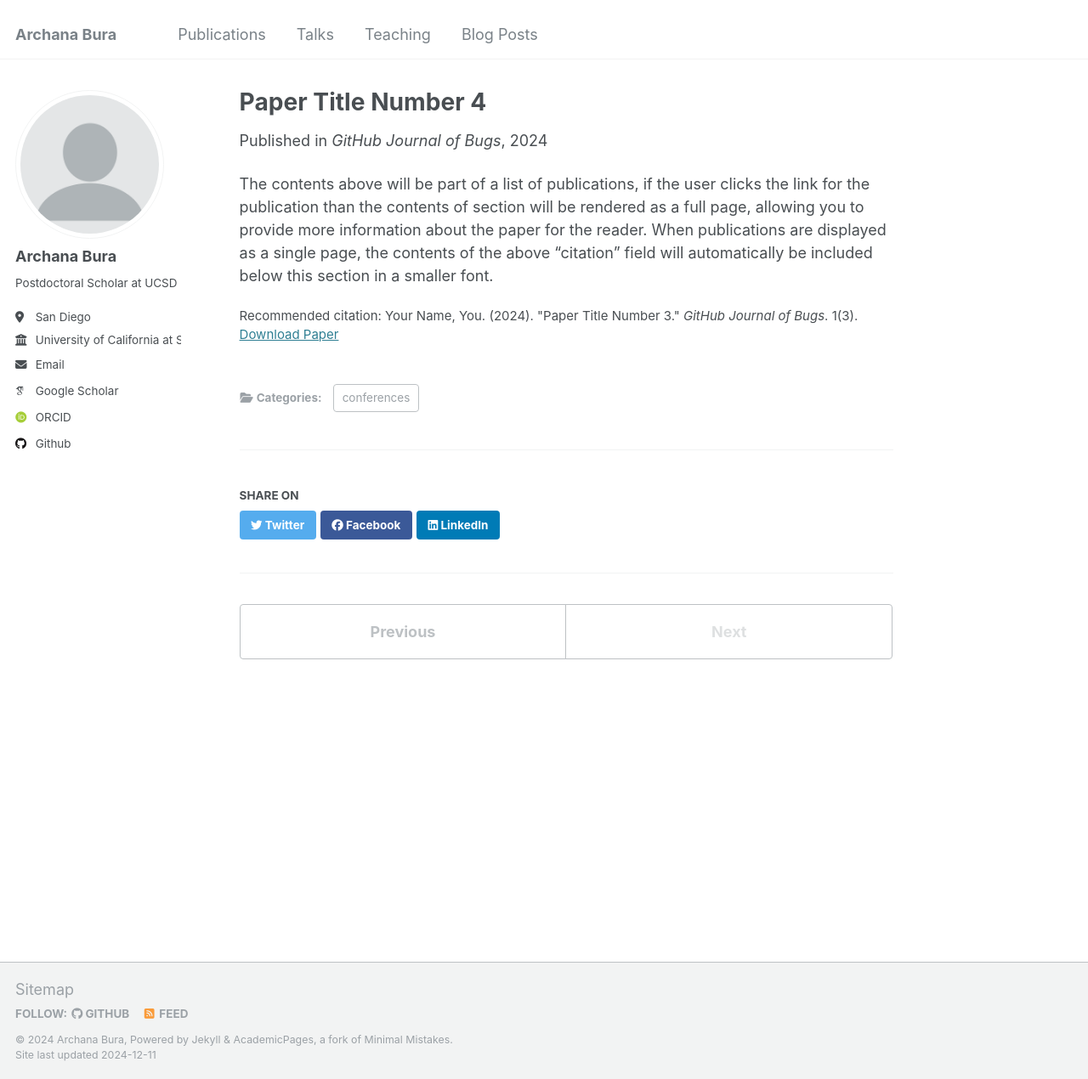
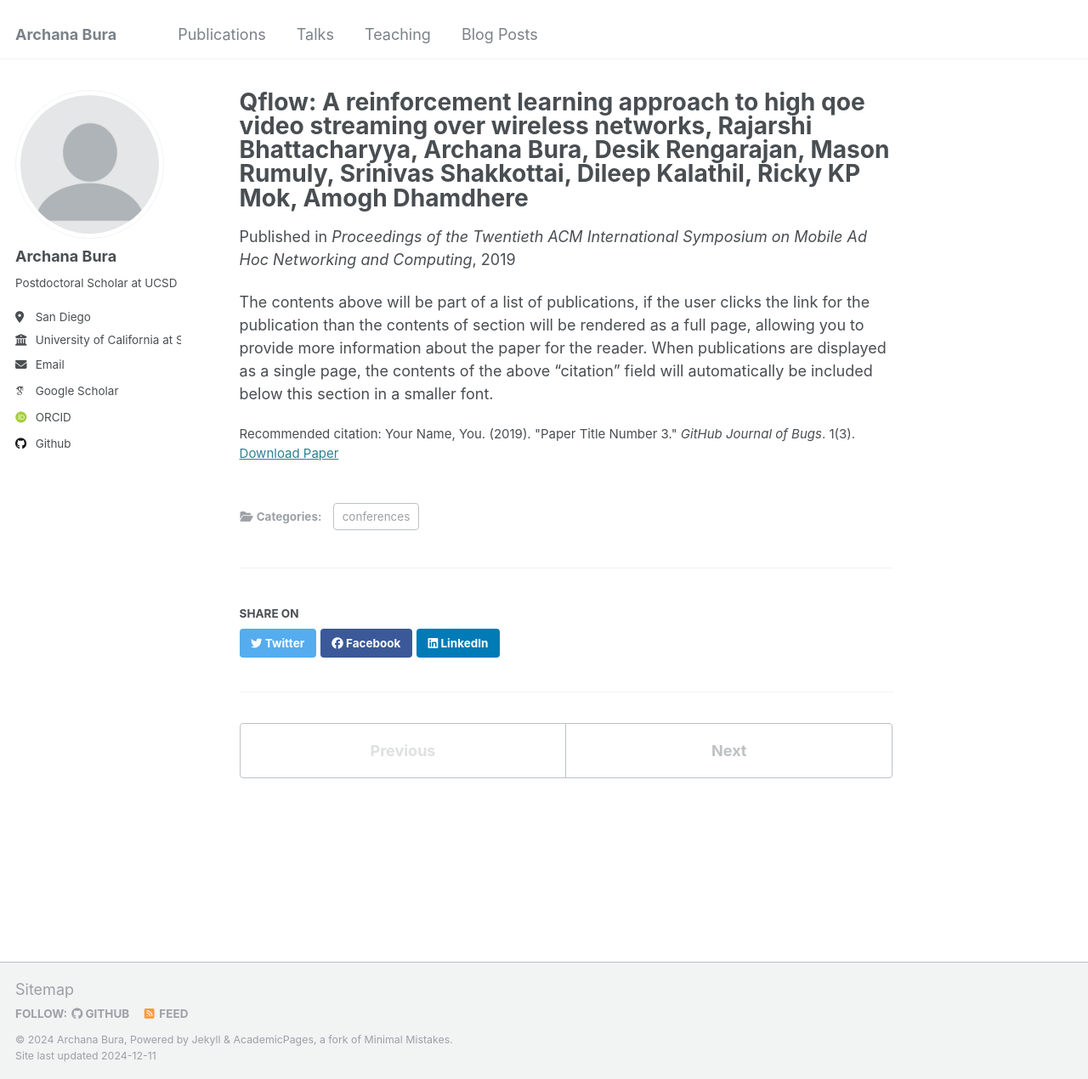
Before and after one commit to archanabura/archanabura.github.io, a Jekyll site: the page built from _publications/2024-02-17-paper-title-number-4.md, in a window 1280 px wide and 1270 px high. Shown: the whole window at 85% size. Built offline with Jekyll 4.4.1, drawn with Linux system fonts in a browser that asks for light colours; some web fonts are replaced.

Commit message:
Update 2024-02-17-paper-title-number-4.md

```diff
--- a/_publications/2024-02-17-paper-title-number-4.md
+++ b/_publications/2024-02-17-paper-title-number-4.md
@@ -1,13 +1,13 @@
 ---
-title: "Paper Title Number 4"
+title: "Qflow: A reinforcement learning approach to high qoe video streaming over wireless networks, Rajarshi Bhattacharyya, Archana Bura, Desik Rengarajan, Mason Rumuly, Srinivas Shakkottai, Dileep Kalathil, Ricky KP Mok, Amogh Dhamdhere"
 collection: publications
 category: conferences
 permalink: /publication/2024-02-17-paper-title-number-4
 excerpt: 'This paper is about fixing template issue #693.'
-date: 2024-02-17
-venue: 'GitHub Journal of Bugs'
+date: 2019-07-17
+venue: 'Proceedings of the Twentieth ACM International Symposium on Mobile Ad Hoc Networking and Computing'
 paperurl: 'http://academicpages.github.io/files/paper3.pdf'
-citation: 'Your Name, You. (2024). &quot;Paper Title Number 3.&quot; <i>GitHub Journal of Bugs</i>. 1(3).'
+citation: 'Your Name, You. (2019). &quot;Paper Title Number 3.&quot; <i>GitHub Journal of Bugs</i>. 1(3).'
 ---
 
 The contents above will be part of a list of publications, if the user clicks the link for the publication than the contents of section will be rendered as a full page, allowing you to provide more information about the paper for the reader. When publications are displayed as a single page, the contents of the above "citation" field will automatically be included below this section in a smaller font.
```
